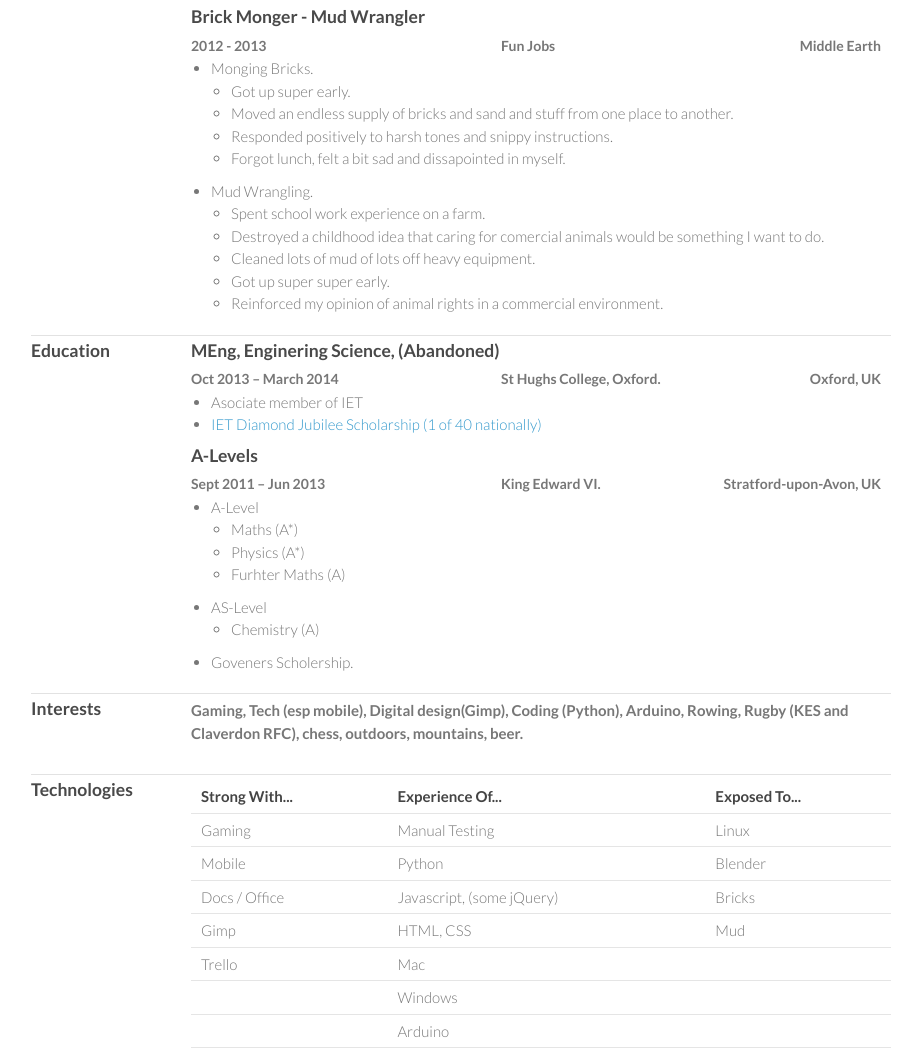
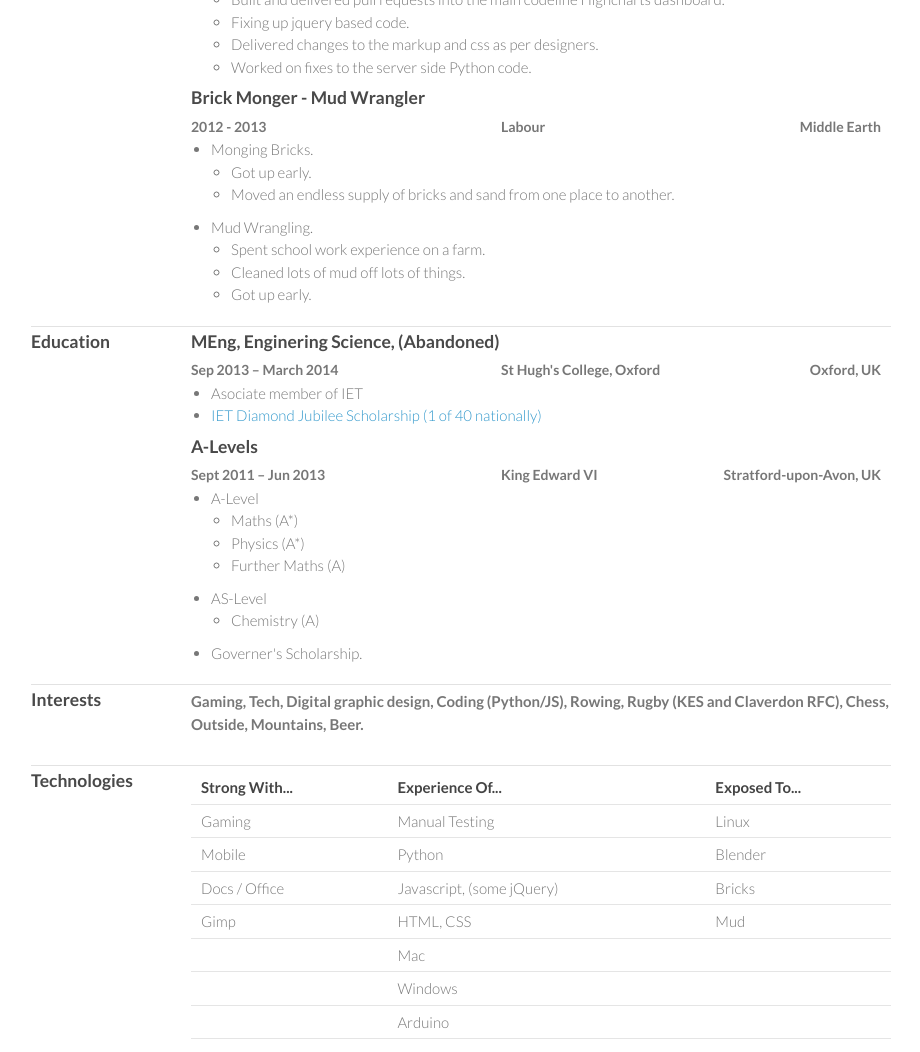
Before and after one commit to Fergmux/Frugras.github.io, a plain HTML site: page index.html in a window 1280 px wide. Shown: the part 1041-2093 px from the top of the page, without its empty margins (179-1099 px from the left). Drawn offline with Linux system fonts and the light colour scheme.

Commit message:
Changed some words/spellings

```diff
--- a/index.html
+++ b/index.html
@@ -48,12 +48,23 @@
   </div>
 
   <section id="profile">
+
+    <p>
+    After starting the Engineering Science course at Oxford uni, I quickly realised it was not what I wanted to spend my life doing. I always knew I wanted to become involved in the video game industry and thought this would be the best way to do it, unfortunately that wasn't the case. I am now reapplying for a specific Computer Game Design and Animation course next year to get directly involved, quicker.
+    </p>
+    <p>
+    I love games and gaming and what they offer, and how vital they have become to millions of people, and I want to be part of the world changing revolution that gaming represents, with easily more than 10,000 hours of gaming experience over 10 years surely I must surely be an <a href="http://norvig.com/21-days.html">expert</a>
+    </p>
+    <p>
+    When I'm not doing what I have to, I'm generally playing on either my Xbox or PC, both of which I have become extremely familiar with. I am very eager to become a part of the industry and testing seems the perfect entry level way to get involved. I have a very long and broad range of gaming experiences and have thoroughly enjoyed/hated every second wich makes me an ideal candidate.
+    </p>
+<!--
     <p>I'm glad I started <b>Engineering Science at Oxford Uni</b> and equaly glad I faced the truth early - it was the wrong choice. Inside I knew all along I wanted to build amazing games and game systems, but all the 'advice' was that was not <b>'propper'</b> and that an engineering degree would open the most doors into the game industry. It became clear that was just too far removed from what I really want to do. I'm now specifically applying for <b>Software Engineering with Game Design</b> and finding any opportunity to prove that what I love can also be a job.
     </p>
     <p>I love games and gaming and what they offer, and how vital they have become to billions of people, and I want to be part of the world changing revolution that gaming represents, with easily over 10,000 hours of gaming and 10 years surely I must surely be an <a href="http://norvig.com/21-days.html">expert</a>
     </p>
     <p>When I'm not doing all the things that I just have to do I'm generally playing something, from Xbox stuff, to Cookie cutter, to, FILL THIS IN .
-    </p>
+    </p> -->
   </section>
 
 </div>
@@ -68,7 +79,7 @@
 
     <p>I have zero <b> successful </b> years in any form of career (perhaps 1/6th of a year).</p>
     <p>But when you read this in five or so years, I will have built one of the <b>most successful totaly emersive gaming experiences</b> the world has ever known .</p>
-    <p>However, on the plus side I have just finfished a contract testing web and mobile apps, and coding a bit, for a young startup.</p>
+    <p>However, on the plus side I have just finished a contract testing and coding web and mobile apps for a young startup.</p>
 
   </section>
 
@@ -116,25 +127,21 @@
   <section>
     <div class="employ-head">
       <h3 class="tight">Brick Monger - Mud Wrangler</h3>
-      <div class="employ-title date">2012 - 2013</div><div class="employ-title">Fun Jobs</div><div class="employ-title right">Middle Earth</div>
+      <div class="employ-title date">2012 - 2013</div><div class="employ-title">Labour</div><div class="employ-title right">Middle Earth</div>
     </div>
     <div class="clear"></div>
 
     <ul>
       <li>Monging Bricks.</li>
       <ul>
-        <li>Got up super early.</li>
-        <li>Moved an endless supply of bricks and sand and stuff from one place to another.</li>
-        <li>Responded positively to harsh tones and snippy instructions.</li>
-        <li>Forgot lunch, felt a bit sad and dissapointed in myself.</li>
+        <li>Got up early.</li>
+        <li>Moved an endless supply of bricks and sand from one place to another.</li>
       </ul>
       <li>Mud Wrangling.</li>
       <ul>
         <li>Spent school work experience on a farm.</li>
-        <li>Destroyed a childhood idea that caring for comercial animals would be something I want to do.</li>
-        <li>Cleaned lots of mud of lots off heavy equipment.</li>
-        <li>Got up super super early.</li>
-        <li>Reinforced my opinion of animal rights in a commercial environment.</li>
+        <li>Cleaned lots of mud off lots of things.</li>
+        <li>Got up early.</li>
       </ul>
     </ul>
   </section>
@@ -153,7 +160,7 @@
   <section>
     <div class="employ-head">
       <h3 class="tight">MEng, Enginering Science, (Abandoned)</h3>
-      <div class="employ-title date">Oct 2013 – March 2014</div><div class="employ-title">St Hughs College, Oxford. </div><div class="employ-title right">Oxford, UK</div>
+      <div class="employ-title date">Sep 2013 – March 2014</div><div class="employ-title">St Hugh's College, Oxford </div><div class="employ-title right">Oxford, UK</div>
 
     </div>
     <div class="clear"></div>
@@ -169,7 +176,7 @@
   <section>
     <div class="employ-head">
       <h3 class="tight">A-Levels</h3>
-      <div class="employ-title date">Sept 2011 – Jun 2013</div><div class="employ-title">King Edward VI. </div><div class="employ-title right">Stratford-upon-Avon, UK</div>
+      <div class="employ-title date">Sept 2011 – Jun 2013</div><div class="employ-title">King Edward VI </div><div class="employ-title right">Stratford-upon-Avon, UK</div>
 
     </div>
     <div class="clear"></div>
@@ -179,13 +186,13 @@
       <ul>
         <li>Maths (A*)</li>
         <li>Physics (A*)</li>
-        <li>Furhter Maths (A)</li>
+        <li>Further Maths (A)</li>
       </ul>
       <li>AS-Level</li>
       <ul>
         <li>Chemistry (A)</li>
       </ul>
-      <li>Goveners Scholership.</li>
+      <li>Governer's Scholarship.</li>
     </ul>
 
   </section>
@@ -197,7 +204,7 @@
     <h3>Interests</h3>
   </div>
   <section>
-    <h4>Gaming, Tech (esp mobile), Digital design(Gimp), Coding (Python), Arduino, Rowing, Rugby (KES and Claverdon RFC), chess, outdoors, mountains, beer.</h4>
+    <h4>Gaming, Tech, Digital graphic design, Coding (Python/JS), Rowing, Rugby (KES and Claverdon RFC), Chess, Outside, Mountains, Beer.</h4>
   </section>
 </div>
 
@@ -219,7 +226,7 @@
       <tr><td> Mobile                    </td> <td> Python                        </td> <td> Blender                        </td></tr>
       <tr><td> Docs / Office             </td> <td> Javascript, (some jQuery)     </td> <td> Bricks                         </td></tr>
       <tr><td> Gimp                      </td> <td> HTML, CSS                     </td> <td> Mud                            </td></tr>
-      <tr><td> Trello                    </td> <td> Mac                           </td> <td>                                </td></tr>
+      <tr><td>                     </td> <td> Mac                           </td> <td>                                </td></tr>
       <tr><td>                           </td> <td> Windows                       </td> <td>                                </td></tr>
       <tr><td>                           </td> <td> Arduino                       </td> <td>                                </td></tr>
       </table>
```
Also changed, not shown: 1 other file.
